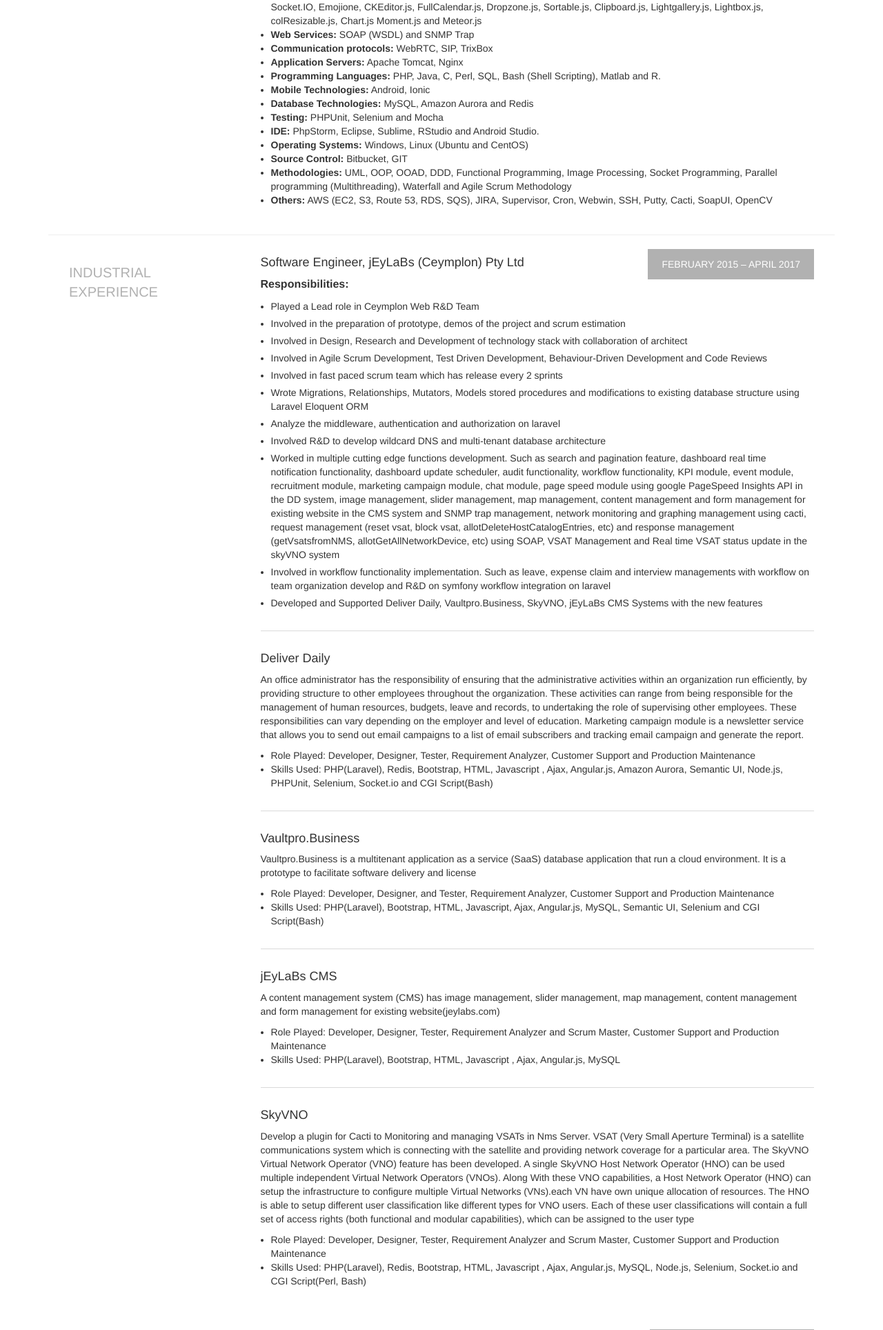
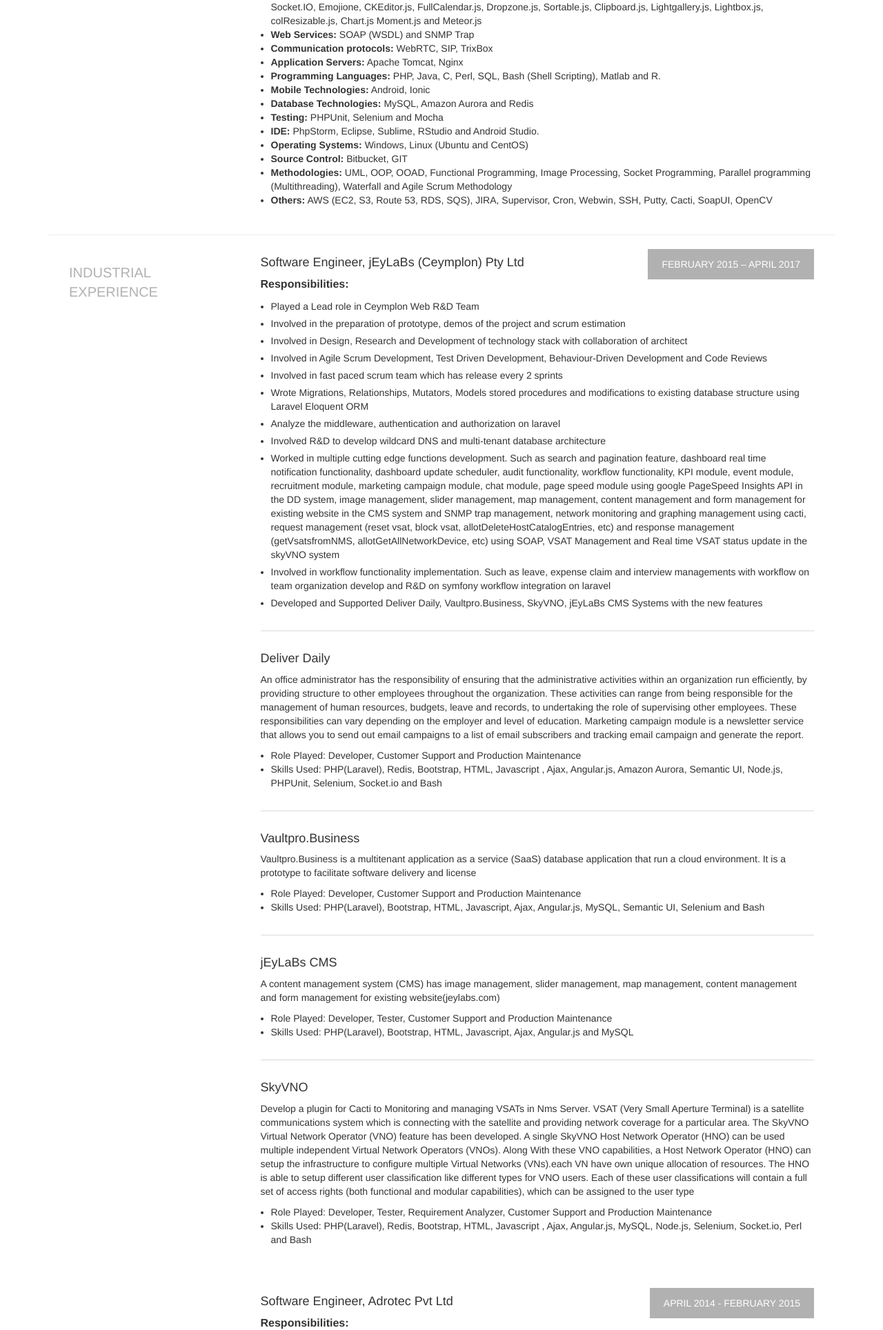
Before and after one commit to Senthan/pdf-generate, a PHP site: page /views/invoice.php in a window 1280 px wide. Shown: the part 770-2698 px from the top of the page at 69% size. Run offline with PHP 8.4, Linux system fonts and the light colour scheme.

Commit message:
cv fixes

```diff
--- a/views/invoice.php
+++ b/views/invoice.php
@@ -244,7 +244,7 @@
 						<strong>Methodologies:</strong>
 					</span>
 					<span class="list-group-item-text">
-						UML, OOP, OOAD, DDD, Functional Programming, Image Processing, Socket Programming, Parallel programming (Multithreading), Waterfall and Agile Scrum Methodology
+						UML, OOP, OOAD, Functional Programming, Image Processing, Socket Programming, Parallel programming (Multithreading), Waterfall and Agile Scrum Methodology
 					</span>
 				</li>
 				<li class="">
@@ -317,7 +317,7 @@
 							Role Played:
 						</span>
 						<span class="list-group-item-text">
-							Developer, Designer, Tester, Requirement Analyzer, Customer Support and Production Maintenance
+							Developer, Customer Support and Production Maintenance
 						</span>
 					</li>
 					<li>
@@ -325,7 +325,7 @@
 							Skills Used:
 						</span>
 						<span class="list-group-item-text">
-							PHP(Laravel), Redis, Bootstrap, HTML, Javascript , Ajax, Angular.js, Amazon Aurora, Semantic UI, Node.js, PHPUnit, Selenium, Socket.io and CGI Script(Bash)
+							PHP(Laravel), Redis, Bootstrap, HTML, Javascript , Ajax, Angular.js, Amazon Aurora, Semantic UI, Node.js, PHPUnit, Selenium, Socket.io and Bash
 						</span>
 					</li>
 				</ul>
@@ -342,7 +342,7 @@
 							Role Played:
 						</span>
 						<span class="list-group-item-text">
-							Developer, Designer, and Tester, Requirement Analyzer, Customer Support and Production Maintenance
+							Developer, Customer Support and Production Maintenance
 						</span>
 					</li>
 					<li>
@@ -350,7 +350,7 @@
 							Skills Used:
 						</span>
 						<span class="list-group-item-text">
-							PHP(Laravel), Bootstrap, HTML, Javascript, Ajax, Angular.js, MySQL, Semantic UI, Selenium and CGI Script(Bash)
+							PHP(Laravel), Bootstrap, HTML, Javascript, Ajax, Angular.js, MySQL, Semantic UI, Selenium and Bash
 						</span>
 					</li>
 				</ul>
@@ -366,7 +366,7 @@
 							Role Played:
 						</span>
 						<span class="list-group-item-text">
-							Developer, Designer, Tester, Requirement Analyzer and Scrum Master, Customer Support and Production Maintenance
+							Developer, Tester, Customer Support and Production Maintenance
 						</span>
 					</li>
 					<li>
@@ -374,7 +374,7 @@
 							Skills Used:
 						</span>
 						<span class="list-group-item-text">
-						PHP(Laravel), Bootstrap, HTML, Javascript , Ajax, Angular.js, MySQL
+						PHP(Laravel), Bootstrap, HTML, Javascript, Ajax, Angular.js and MySQL
 						</span>
 					</li>
 				</ul>
@@ -390,7 +390,7 @@
 							Role Played:
 						</span>
 						<span class="list-group-item-text">
-							Developer, Designer, Tester, Requirement Analyzer and Scrum Master, Customer Support and Production Maintenance
+							Developer, Tester, Requirement Analyzer, Customer Support and Production Maintenance
 						</span>
 					</li>
 					<li>
@@ -398,7 +398,7 @@
 							Skills Used:
 						</span>
 						<span class="list-group-item-text">
-							PHP(Laravel), Redis, Bootstrap, HTML, Javascript , Ajax, Angular.js, MySQL, Node.js, Selenium, Socket.io and CGI Script(Perl, Bash)
+							PHP(Laravel), Redis, Bootstrap, HTML, Javascript , Ajax, Angular.js, MySQL, Node.js, Selenium, Socket.io, Perl and Bash
 						</span>
 					</li>
 				</ul>
@@ -430,6 +430,13 @@
 					</li>
 				</ul>
 
+
+
+<br/>
+<br/>
+<br/>
+<br/>
+
 				<h4 class="cv-item">PDMS</h4>
 				<p>
 					Aim of this project was to managing patients history and diagnosis on Routine Surgery, notify the alert to doctors and online medical consultation with doctor.
@@ -443,7 +450,7 @@
 							Role Played:
 						</span>
 						<span class="list-group-item-text">
-							Developer, Designer, Tester
+							Developer, Designer and Tester
 						</span>
 					</li>
 					<li>
@@ -455,8 +462,6 @@
 						</span>
 					</li>
 				</ul>
-
-
 
 
 				<h4 class="cv-item">PDMS Mobile R&D</h4>
@@ -471,7 +476,7 @@
 							Role Played:
 						</span>
 						<span class="list-group-item-text">
-							Developer, Designer, Tester, Requirement Analyzer and Scrum Master
+							Developer, Tester
 						</span>
 					</li>
 					<li>
@@ -479,7 +484,7 @@
 							Skills Used:
 						</span>
 						<span class="list-group-item-text">
-							Ionic, Angular.js, HTML, CSS, Cordova, ngCordova, Node.js, Android SDK, iOS SDK
+							Ionic, Angular.js, HTML, CSS, Cordova, ngCordova, Node.js, Android SDK and iOS SDK
 						</span>
 					</li>
 				</ul>
@@ -521,7 +526,7 @@
 							Skills Used:
 						</span>
 						<span class="list-group-item-text">
-							PHP(Symfony 2 MVC), XML,Knockout.js, JavaScript, HTML, Durandal.JS and Breeze.js
+							PHP(Symfony 2 MVC), XML, Knockout.js, JavaScript, HTML, Durandal.JS and Breeze.js
 						</span>
 					</li>
 				</ul>
@@ -574,7 +579,7 @@
 	        					Role Played:
 	        				</span>
 	        				<span class="list-group-item-text">
-								Analyzer, Architect, Designer, Developer, and Tester
+								Analyzer, Architect, Designer, Developer and Tester
 	        				</span>
 	        			</li>
 	        			<li>
@@ -591,7 +596,7 @@
 	         		Taxi Dispatch Services – Course project
 	         	    </h4>
 	         	<p>
-	         		This system was developed in Matlab and In System that can detect the face and identify the face
+	         		This system was developed in PHP and In system that book the taxi services
 	         	</p>
 
 	         	<ul class="list-group">
@@ -600,7 +605,7 @@
 	        					Role Played:
 	        				</span>
 	        				<span class="list-group-item-text">
-								Idea, Analyzer, Architect, Designer, Developer, and Tester
+								Idea, Analyzer, Architect, Designer, Developer and Tester
 	        				</span>
 	        			</li>
 	        			<li>
```
